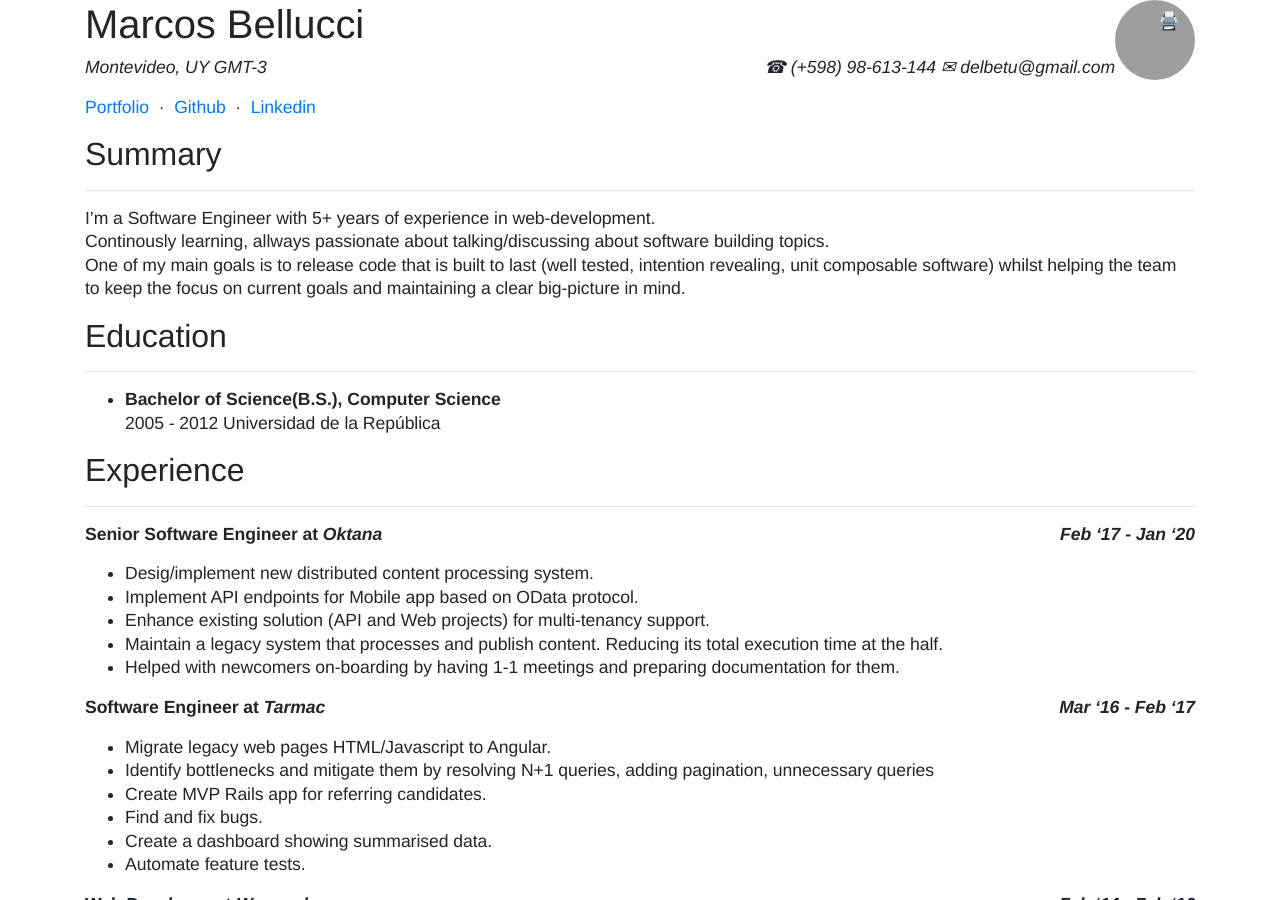
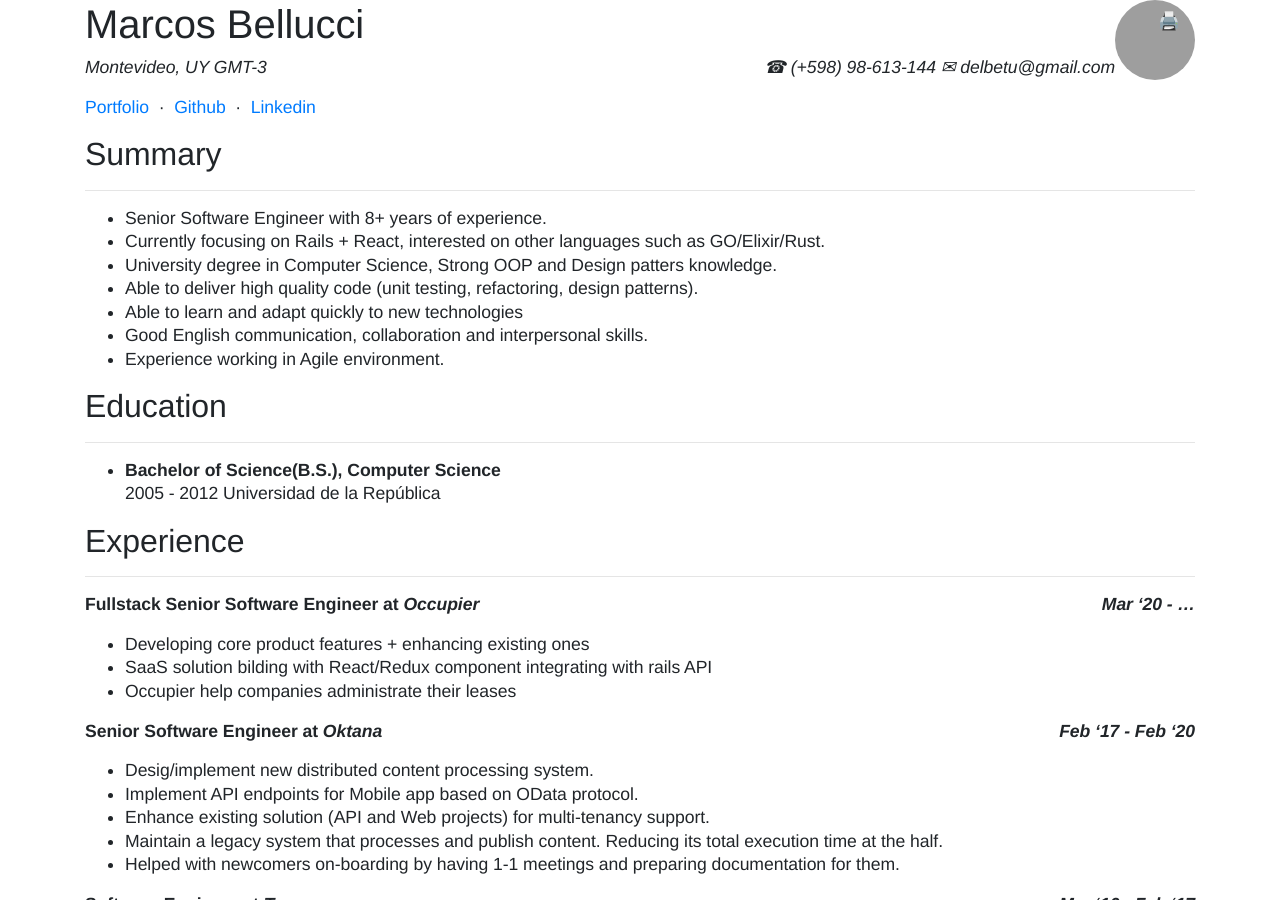
Before and after one commit to delbetu/delbetu.github.io, a Jekyll site: the page built from resume.md, in a window 1280 px wide and 900 px high. Built offline with Jekyll 4.4.1, drawn with Linux system fonts in a browser that asks for light colours; emoji names are drawn with the system emoji font; grey boxes are pictures that could not be loaded.

Commit message:
Update resume.md

```diff
--- a/resume.md
+++ b/resume.md
@@ -18,9 +18,14 @@ Marcos Bellucci &#9742; (+598) 98-613-144 &#9993; delbetu@gmail.com
 
 ## Summary
 ---
-I'm a Software Engineer with 5+ years of experience in web-development.
-Continously learning, allways passionate about talking/discussing about software building topics.
-One of my main goals is to release code that is built to last (well tested, intention revealing, unit composable software) whilst helping the team to keep the focus on current goals and maintaining a clear big-picture in mind.
+- Senior Software Engineer with 8+ years of experience.
+- Currently focusing on Rails + React, interested on other languages such as GO/Elixir/Rust.
+- University degree in Computer Science, Strong OOP and Design patters knowledge.
+- Able to deliver high quality code (unit testing, refactoring, design patterns).
+- Able to learn and adapt quickly to new technologies
+- Good English communication, collaboration and interpersonal skills.
+- Experience working in Agile environment.
+
 
 ## Education
 ---
@@ -30,7 +35,12 @@ One of my main goals is to release code that is built to last (well tested, inte
 ## Experience
 ---
 
-**Senior Software Engineer at *Oktana*                       *Feb '17 - Jan '20*{:.float-right}**
+**Fullstack Senior Software Engineer at *Occupier*                       *Mar '20 - ...*{:.float-right}**
+ - Developing core product features + enhancing existing ones
+ - SaaS solution bilding with React/Redux component integrating with rails API
+ - Occupier help companies administrate their leases
+
+**Senior Software Engineer at *Oktana*                       *Feb '17 - Feb '20*{:.float-right}**
  - Desig/implement new distributed content processing system.
  - Implement API endpoints for Mobile app based on OData protocol.
  - Enhance existing solution (API and Web projects) for multi-tenancy support.
```
